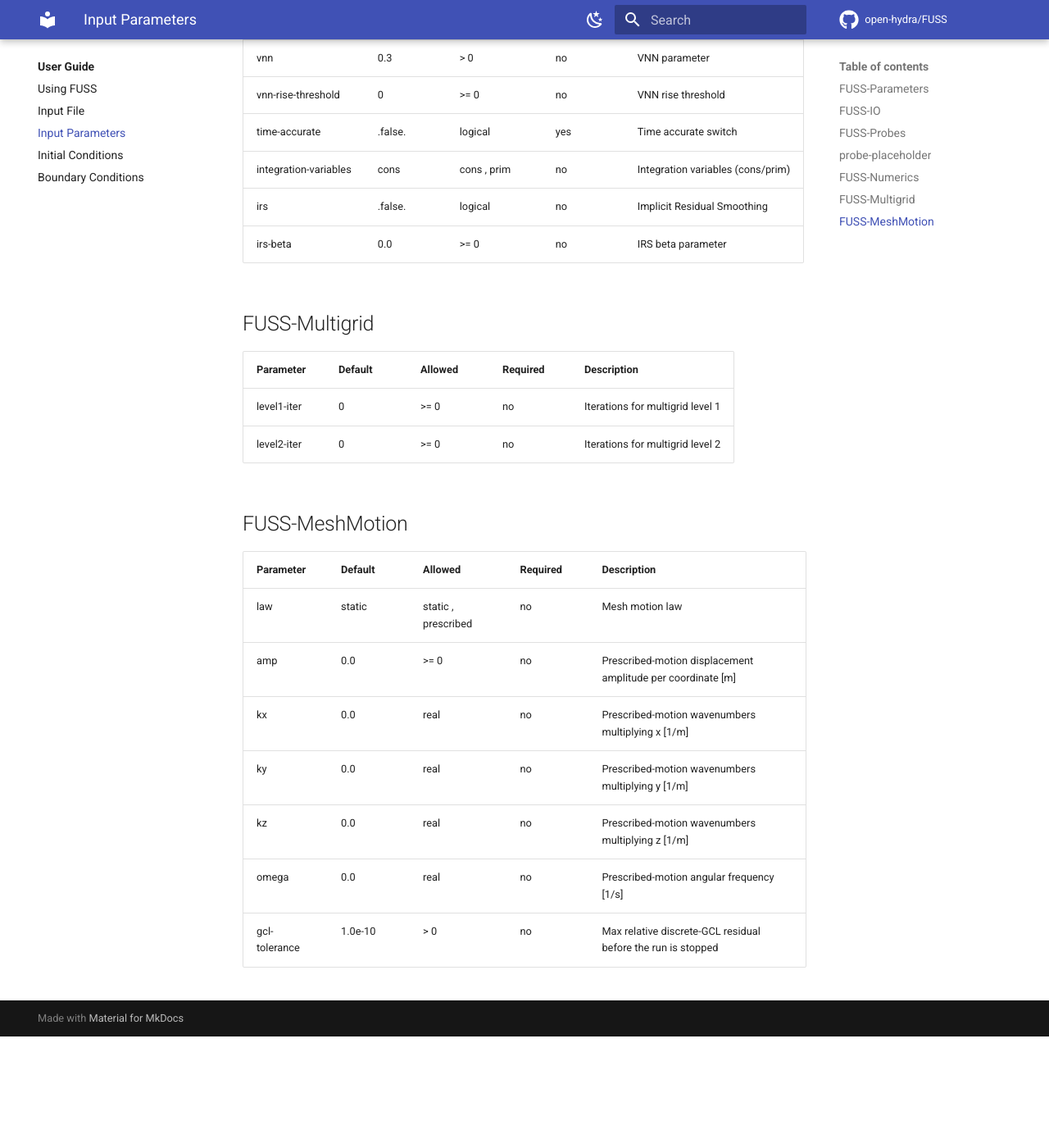
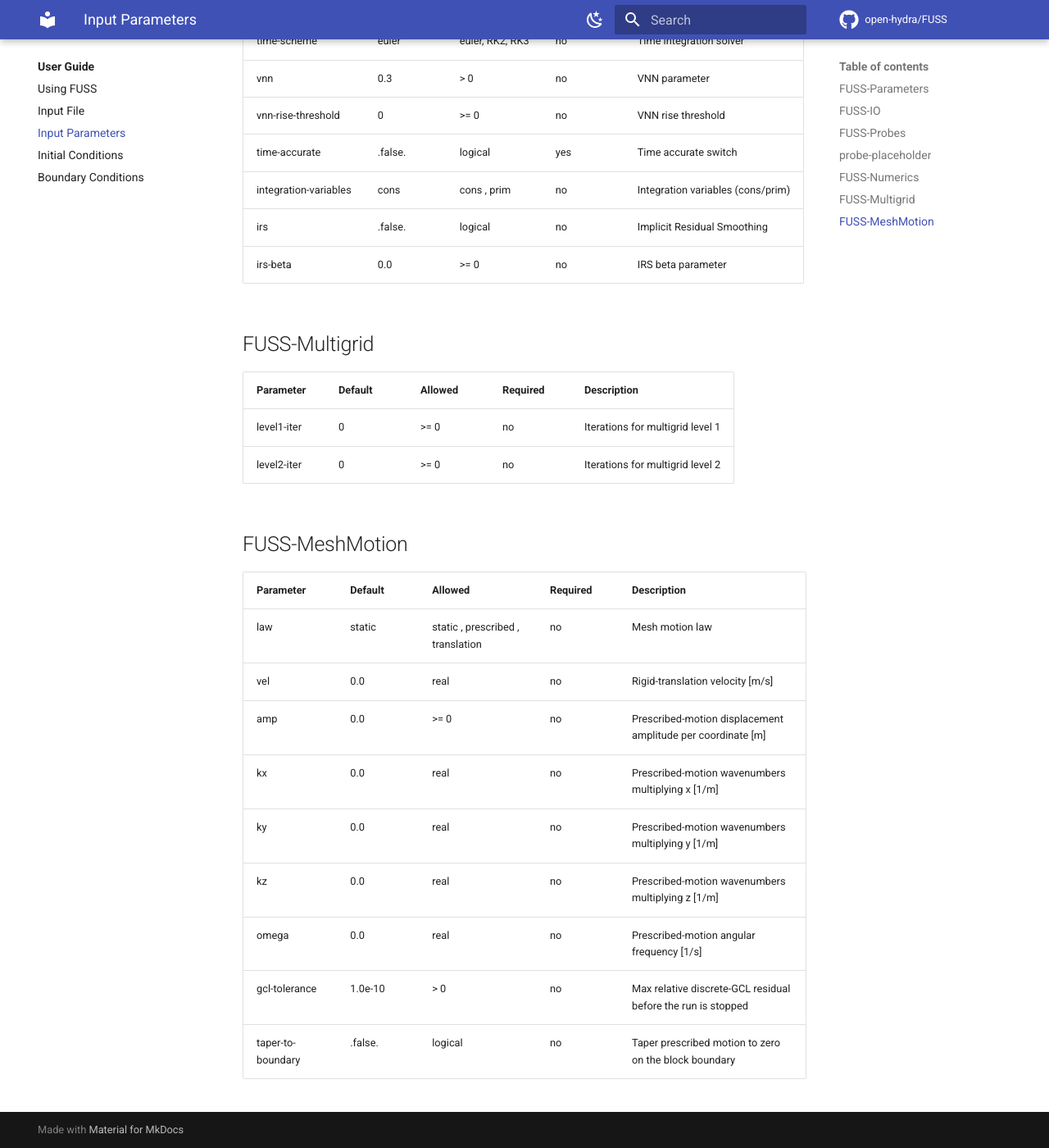
Before and after one commit to open-hydra/FUSS, an MkDocs documentation site: the page built from docs/user/registry.md, in a window 1280 px wide and 1400 px high, scrolled down 1896 px. Shown: the whole window at 82% size. Built offline with MkDocs 1.6.1 and Material for MkDocs 9.7.7, drawn with Linux system fonts in a browser that asks for light colours; comment, search, counter and statistics services are not loaded; before the commit the page ends 3160 px from its top, so only the background shows below that; some of the changed text lies outside the part shown.

```diff
--- a/docs/user/registry.md
+++ b/docs/user/registry.md
@@ -22,6 +22,7 @@
 | res-diter | 1 | > 0 |  no | Residual history iter frequency |
 | shell-diter | 1 | > 0 |  no | Shell update iter frequency |
 | ini-diter | 10000 | > 0 |  no | input.ini update iter frequency |
+| timer-diter | 0 | >= 0 |  no | Wall-clock timing report iter frequency (0 = off) |
 
 ## FUSS-Probes
 
@@ -62,10 +63,12 @@
 
 | Parameter | Default | Allowed | Required | Description |
 |-----------|---------|---------|----------|-------------|
-| law | static | static ,  prescribed |  no | Mesh motion law |
+| law | static | static ,  prescribed ,  translation |  no | Mesh motion law |
+| vel | 0.0 | real |  no | Rigid-translation velocity [m/s] |
 | amp | 0.0 | >= 0 |  no | Prescribed-motion displacement amplitude per coordinate [m] |
 | kx | 0.0 | real |  no | Prescribed-motion wavenumbers multiplying x [1/m] |
 | ky | 0.0 | real |  no | Prescribed-motion wavenumbers multiplying y [1/m] |
 | kz | 0.0 | real |  no | Prescribed-motion wavenumbers multiplying z [1/m] |
 | omega | 0.0 | real |  no | Prescribed-motion angular frequency [1/s] |
 | gcl-tolerance | 1.0e-10 | > 0 |  no | Max relative discrete-GCL residual before the run is stopped |
+| taper-to-boundary | .false. | logical |  no | Taper prescribed motion to zero on the block boundary |
```
Also changed, not shown: other parts of docs/user/registry.md (+1 -1 lines), 2 other files.
